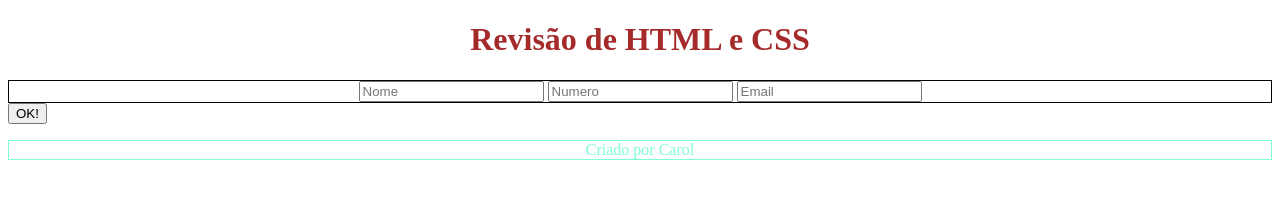
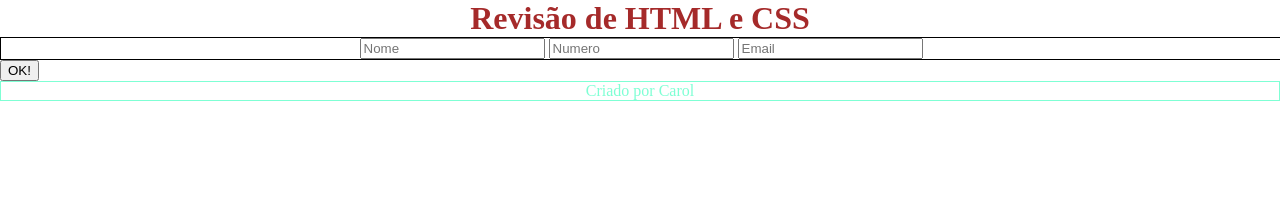
Before and after one commit to Carololivert/programacao_b_caroline, a plain HTML site: page index.html in a window 1280 px wide. Drawn offline with Linux system fonts and the light colour scheme.

Commit message:
nova att

```diff
--- a/style.css
+++ b/style.css
@@ -1,3 +1,7 @@
+* {
+    margin: 0px;
+}
+
 h1 {
     text-align: center;
     color: rgb(43, 46, 226);
@@ -20,4 +24,6 @@ h1 {
     border: 1px solid;
     text-align: center;
     text-decoration: double;
+    width: 100%;
+    bottom: 0;
 }
```
